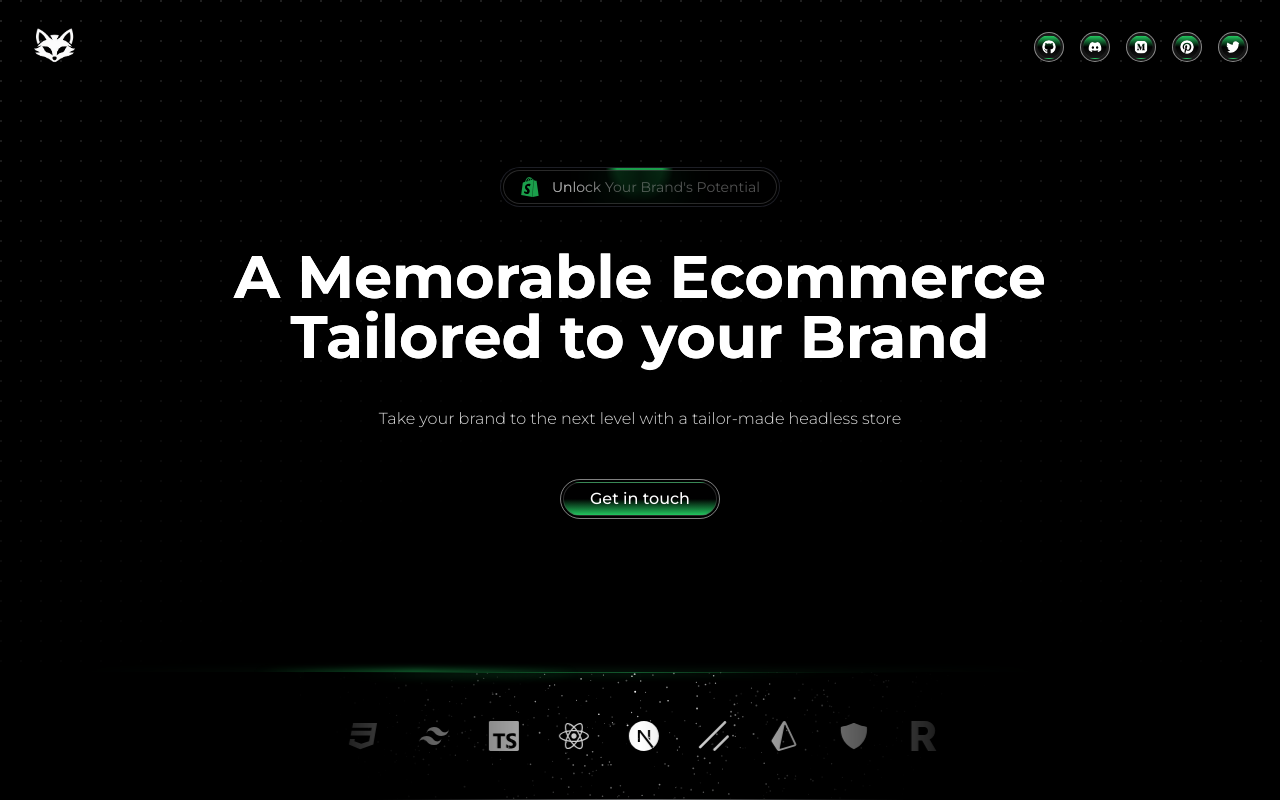
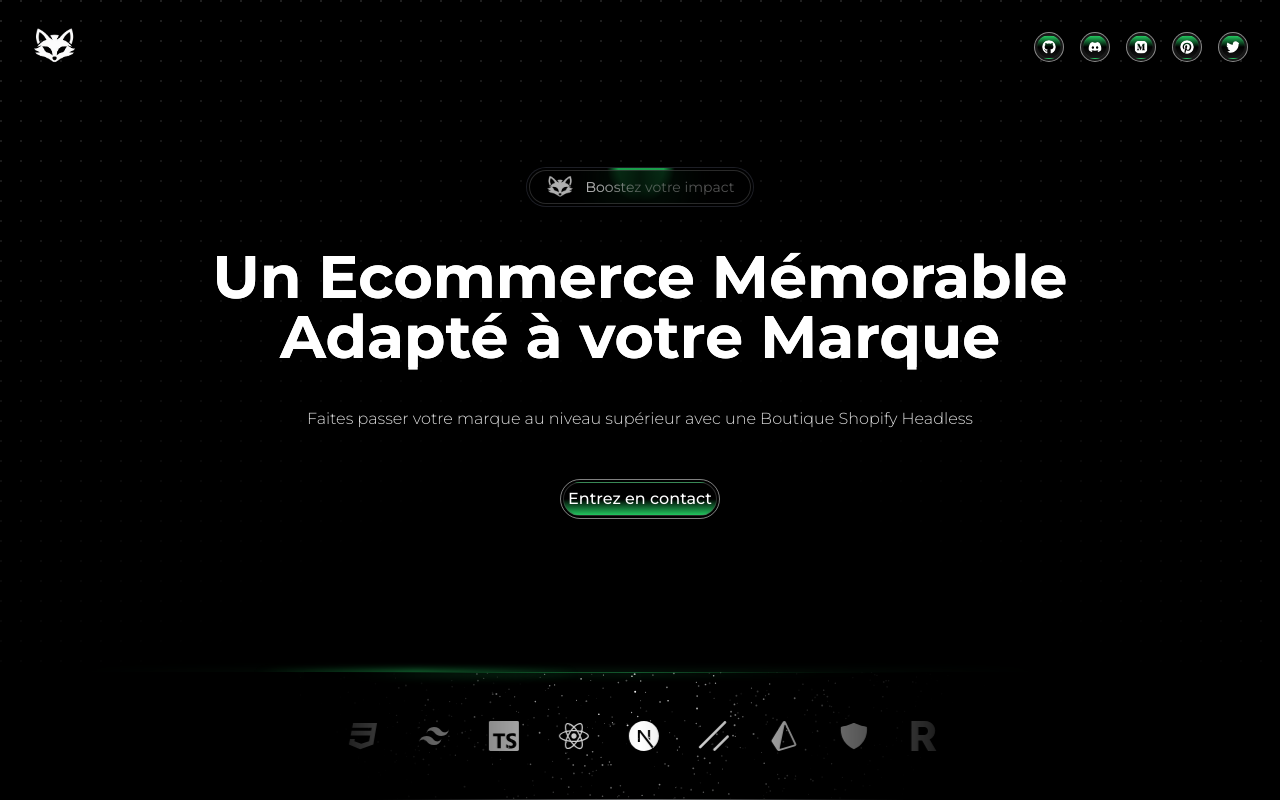
Before and after one commit to sejiux/sejiux-porfolio, a Next.js app: page / in a window 1280 px wide. Built offline with nearby package versions, Linux system fonts and the light colour scheme.

Commit message:
I put text in french

```diff
--- a/components/Header.tsx
+++ b/components/Header.tsx
@@ -10,7 +10,7 @@ import DotPattern from "./ui/dot-pattern";
 import { useState } from "react";
 import { usePathname } from 'next/navigation';
 import ModalMenu from "./ModalMenu";
-import { SiShopify } from "react-icons/si";
+import Image from "next/image";
 
 const HeaderPage = () => {
   const [isMenuOpen, setIsMenuOpen] = useState(false);
@@ -39,15 +39,15 @@ const HeaderPage = () => {
                       "2xl:text-lg"
                     )}>
                     <div className="flex gap-3 items-center">
-                      <SiShopify className="text-green-500/80 text-xl" />
-                      Unlock Your Brand's Potential
+                      <Image src="/images/Logo_transparent.png" alt="Logo Sejiux" width={1080} height={1080} className="size-7 text-green-500/80 text-xl opacity-70" />
+                      Boostez votre impact
                     </div>
                   </AnimatedShinyText>
                 </Button>
               </div>
             </div>
-            <h1 className={cn("text-[30px] px-2 leading-tight font-bold", "lg:px-0 lg:text-6xl", "xl:text-[75px] xl:leading-[1.12]", "2xl:text-[100px]", "pointer-events-none whitespace-pre-wrap bg-white bg-clip-text text-center")}>A Memorable Ecommerce Tailored to your Brand</h1>
-            <p className={cn("text-base font-light w-full px-4", "lg:px-0 lg:mx-auto text-white/85 lg:pb-2", "xl:text-lg xl:leading-relaxed", "2xl:text-xl")}>Take your brand to the next level with a tailor-made headless store</p>
+            <h1 className={cn("text-[30px] px-2 leading-tight font-bold", "lg:px-0 lg:text-6xl", "xl:text-[75px] xl:leading-[1.12]", "2xl:text-[100px]", "pointer-events-none whitespace-pre-wrap bg-white bg-clip-text text-center")}>Un Ecommerce Mémorable Adapté à votre Marque</h1>
+            <p className={cn("text-base font-light w-full px-4", "lg:px-0 lg:mx-auto text-white/85 lg:pb-2", "xl:text-lg xl:leading-relaxed", "2xl:text-xl")}>Faites passer votre marque au niveau supérieur avec une Boutique Shopify Headless</p>
             <div className="cursor-pointer z-10 h-full text-center font-medium">
               <div className={cn(
                 "w-52 h-12 mx-auto",
@@ -62,7 +62,7 @@ const HeaderPage = () => {
                   "bg-gradient-to-b from-transparent via-black via-50% to-green-500 border border-neutral-600/50 backdrop-blur-xl flex items-center justify-center w-full h-full text-base antialiased rounded-full",
                   "hover:bg-gradient-t hover:from-green-500 hover:via-50% hover:via-black hover:to-transparent"
                 )}>
-                Get in touch
+                Entrez en contact
                 </Link>
               </div>
             </div>
--- a/data/works.ts
+++ b/data/works.ts
@@ -85,7 +85,7 @@ export const socialsData = [
 
 export const linksData = [
   {
-    link: "/", label: "Home",
+    link: "/", label: "Accueil",
   },
   {
     link: "mailto:im.sejiux@gmail.com", label: "Contact",
```
